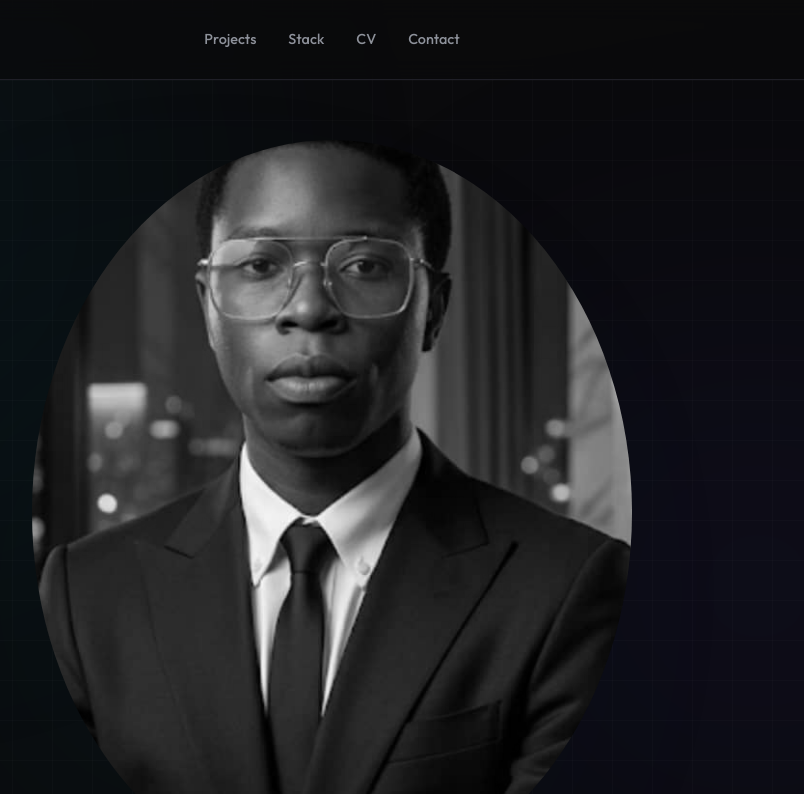
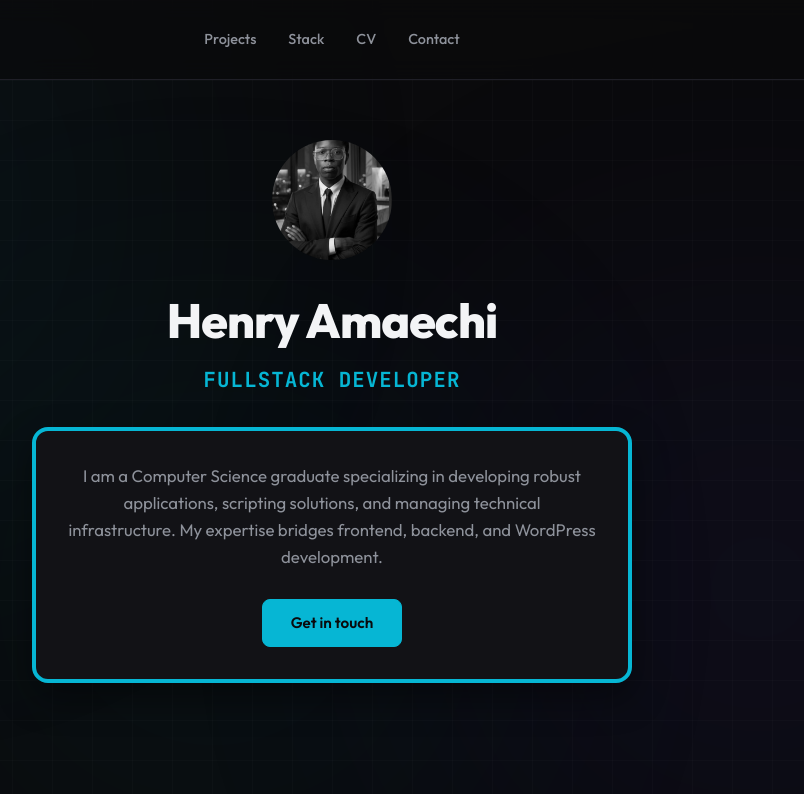
Before and after one commit to Henry-Amaechi/My-portfolio, a React (Vite) app: page / in a window 1280 px wide. Shown: the top 794 px of the page, without its empty margins (308-1112 px from the left). Built offline with nearby package versions, Linux system fonts and the light colour scheme.

Commit message:
Change profile image to a simple clean circular greyscale img element

```diff
--- a/src/App.jsx
+++ b/src/App.jsx
@@ -119,11 +119,10 @@ function App() {
       <div id="intro" className="content-section">
         <div className="intro-content-wrapper">
           <div className="intro-content">
-            <ImageWithSkeleton
+            <img
               src="/my_profile_image.jpeg"
               alt="profile picture of Henry Amaechi"
               className="profile-picture"
-              wrapperClassName="profile-picture-container"
             />
             <h1>Henry Amaechi</h1>
             <h2>Fullstack Developer</h2>
--- a/src/index.css
+++ b/src/index.css
@@ -127,21 +127,14 @@ nav a.active::after {
   align-items: center;
 }
 
-.profile-picture-container {
-  width: 200px;
-  height: 200px;
+.profile-picture {
+  width: 120px;
+  height: 120px;
   border-radius: 50%;
   margin: 0 auto 24px;
-  overflow: hidden;
-}
-
-.profile-picture {
-  width: 100%;
-  height: 100%;
   object-fit: cover;
-  transform: scale(1.4);
-  transform-origin: 50% 20%;
   filter: grayscale(100%);
+  display: block;
 }
 
 #intro h1 {
```
